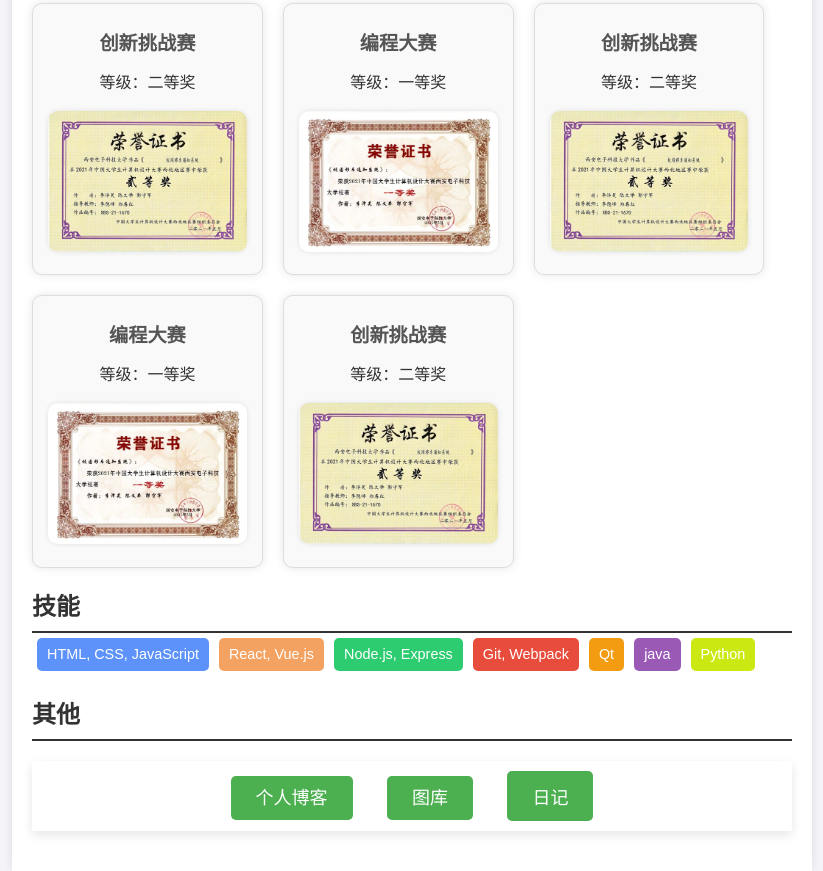
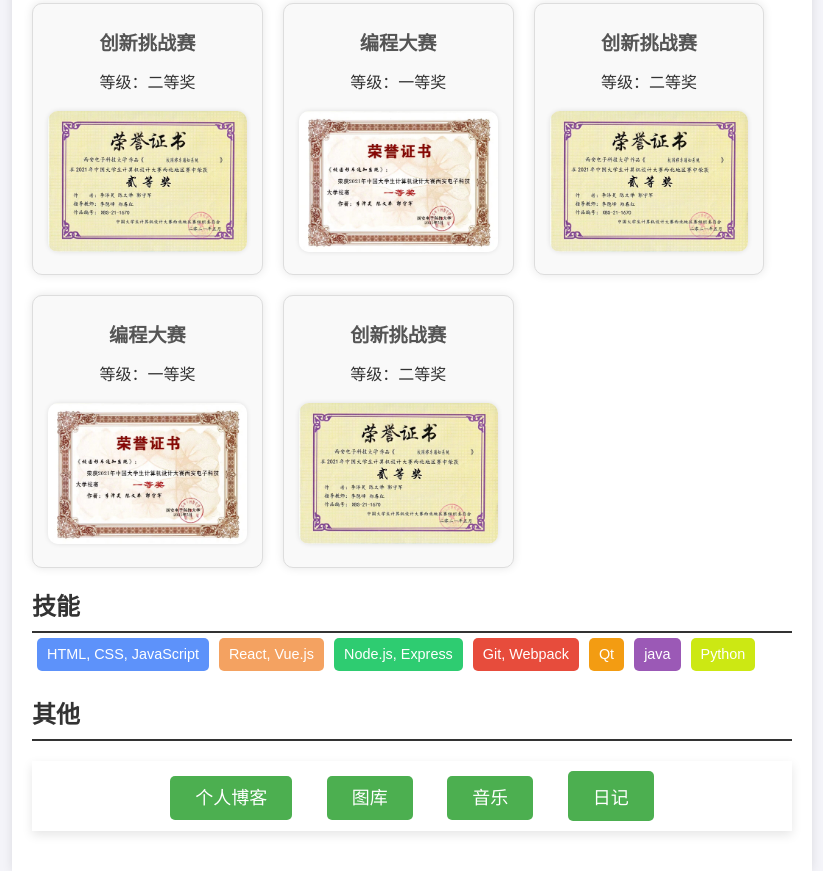
Before and after one commit to shoujun-Guo/shoujun-Guo.github.io, a website: page index.html in a window 1280 px wide. Shown: the part 1608-2479 px from the top of the page, without its empty margins (228-1051 px from the left). Drawn offline with Linux system fonts and the light colour scheme.

Commit message:
no message

```diff
--- a/index.html
+++ b/index.html
@@ -143,6 +143,7 @@
       <ul class="nav-list">
         <li><a href="blog_list.html" class="nav-button">个人博客</a></li>
         <li><a href="gallery.html" class="nav-button">图库</a></li>
+        <li><a href="music.html" class="nav-button">音乐</a></li>
         <li><button onclick="checkPassword()" class="nav-button" >日记</button></li>
       </ul>
     </nav>
```
